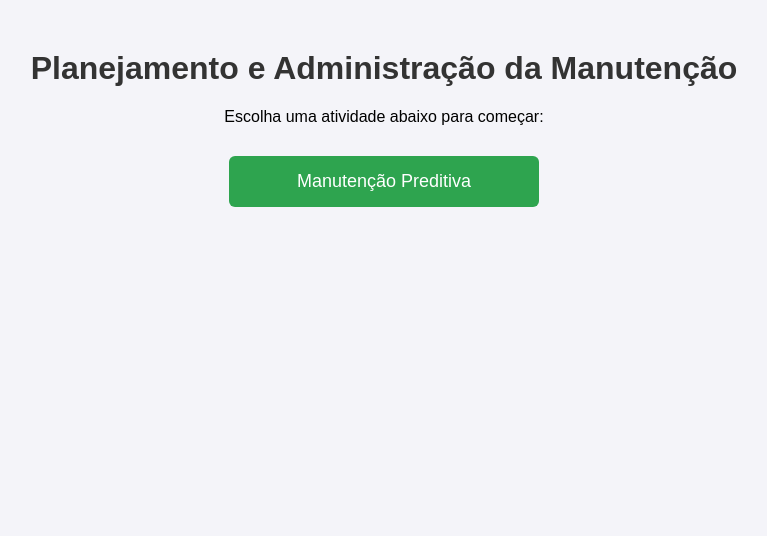
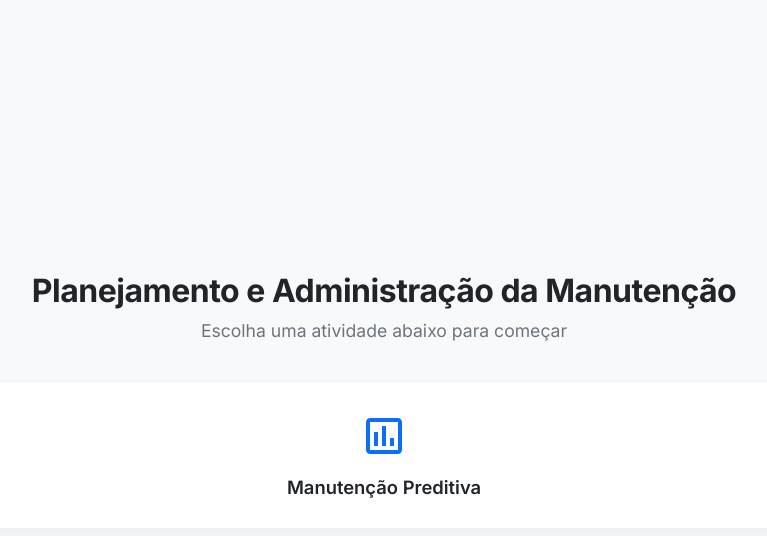
Before and after one commit to amandacmartin/pam, a plain HTML site: page index.html in a window 1280 px wide. Shown: the whole page, without its empty margins (256-1023 px from the left). Drawn offline with Linux system fonts and the light colour scheme.

Commit message:
Update index.html

```diff
--- a/index.html
+++ b/index.html
@@ -2,22 +2,158 @@
 <html lang="pt-BR">
 <head>
     <meta charset="UTF-8">
+    <meta name="viewport" content="width=device-width, initial-scale=1.0">
     <title>Planejamento e Administração da Manutenção</title>
+
+    <!-- Fonte moderna do Google Fonts -->
+    <link rel="preconnect" href="https://fonts.googleapis.com">
+    <link rel="preconnect" href="https://fonts.gstatic.com" crossorigin>
+    <link href="https://fonts.googleapis.com/css2?family=Inter:wght@400;500;600;700&display=swap" rel="stylesheet">
+
     <style>
-        body { font-family: Arial, sans-serif; text-align: center; margin-top: 50px; background-color: #f4f4f9; }
-        h1 { color: #333; }
-        .menu { display: flex; flex-direction: column; align-items: center; gap: 15px; margin-top: 30px; }
-        a { text-decoration: none; background-color: #2ea44f; color: white; padding: 15px 30px; border-radius: 6px; font-size: 18px; width: 250px; transition: background 0.3s; }
-        a:hover { background-color: #2c974b; }
+        :root {
+            --primary-color: #0d6efd;
+            --primary-hover: #0b5ed7;
+            --bg-color: #f8f9fa;
+            --card-bg: #ffffff;
+            --text-main: #212529;
+            --text-muted: #6c757d;
+            --border-radius: 12px;
+            --shadow: 0 4px 12px rgba(0, 0, 0, 0.05);
+            --shadow-hover: 0 8px 24px rgba(0, 0, 0, 0.12);
+        }
+
+        * {
+            box-sizing: border-box;
+            margin: 0;
+            padding: 0;
+        }
+
+        body {
+            font-family: 'Inter', system-ui, -apple-system, sans-serif;
+            background-color: var(--bg-color);
+            color: var(--text-main);
+            min-height: 100vh;
+            display: flex;
+            flex-direction: column;
+            justify-content: center;
+            align-items: center;
+            padding: 20px;
+        }
+
+        .container {
+            width: 100%;
+            max-width: 800px;
+            text-align: center;
+        }
+
+        header {
+            margin-bottom: 40px;
+        }
+
+        h1 {
+            font-size: 2rem;
+            font-weight: 700;
+            color: var(--text-main);
+            margin-bottom: 10px;
+            letter-spacing: -0.5px;
+        }
+
+        p.subtitle {
+            font-size: 1.1rem;
+            color: var(--text-muted);
+        }
+
+        .menu-grid {
+            display: grid;
+            grid-template-columns: repeat(auto-fit, minmax(250px, 1fr));
+            gap: 20px;
+            justify-content: center;
+        }
+
+        .card-button {
+            display: flex;
+            flex-direction: column;
+            align-items: center;
+            justify-content: center;
+            background-color: var(--card-bg);
+            color: var(--text-main);
+            text-decoration: none;
+            padding: 30px 20px;
+            border-radius: var(--border-radius);
+            box-shadow: var(--shadow);
+            border: 1px solid rgba(0, 0, 0, 0.05);
+            transition: all 0.3s cubic-bezier(0.4, 0, 0.2, 1);
+            position: relative;
+            overflow: hidden;
+        }
+
+        .card-button:hover {
+            transform: translateY(-4px);
+            box-shadow: var(--shadow-hover);
+            border-color: var(--primary-color);
+        }
+
+        .card-icon {
+            width: 48px;
+            height: 48px;
+            margin-bottom: 16px;
+            fill: var(--primary-color);
+            transition: transform 0.3s ease;
+        }
+
+        .card-button:hover .card-icon {
+            transform: scale(1.1);
+        }
+
+        .card-title {
+            font-size: 1.15rem;
+            font-weight: 600;
+        }
+
+        /* Ajustes específicos para smartphones */
+        @media (max-width: 480px) {
+            h1 {
+                font-size: 1.6rem;
+            }
+
+            p.subtitle {
+                font-size: 1rem;
+            }
+
+            .card-button {
+                padding: 20px;
+            }
+        }
     </style>
 </head>
 <body>
-    <h1>Planejamento e Administração da Manutenção</h1>
-    <p>Escolha uma atividade abaixo para começar:</p>
 
-    <div class="menu">
-               <a href="./manutençãopreditiva.html">Manutenção Preditiva</a>
+    <div class="container">
+        <header>
+            <h1>Planejamento e Administração da Manutenção</h1>
+            <p class="subtitle">Escolha uma atividade abaixo para começar</p>
+        </header>
 
+        <nav class="menu-grid">
+            <a href="./manutençãopreditiva.html" class="card-button">
+                <!-- Ícone de Gráfico/Análise (Preditiva) -->
+                <svg class="card-icon" viewBox="0 0 24 24">
+                    <path d="M19 3H5c-1.1 0-2 .9-2 2v14c0 1.1.9 2 2 2h14c1.1 0 2-.9 2-2V5c0-1.1-.9-2-2-2zm0 16H5V5h14v14zM7 10h2v7H7zm4-3h2v10h-2zm4 6h2v4h-2z"/>
+                </svg>
+                <span class="card-title">Manutenção Preditiva</span>
+            </a>
+
+            <!-- Exemplo de como adicionar novos itens no futuro:
+            <a href="./manutencao-preventiva.html" class="card-button">
+                <svg class="card-icon" viewBox="0 0 24 24">
+                    <path d="M22.7 19l-9.1-9.1c.9-2.3.4-5-1.5-6.9-2-2-5-2.4-7.4-1.3L9 6 6 9 1.6 4.6C.4 7 1 10 3 12c1.9 1.9 4.6 2.4 6.9 1.5l9.1 9.1c.4.4 1 .4 1.4 0l2.3-2.3c.4-.4.4-1.1 0-1.5z"/>
+                </svg>
+                <span class="card-title">Manutenção Preventiva</span>
+            </a>
+            -->
+        </nav>
     </div>
+
 </body>
 </html>
```
